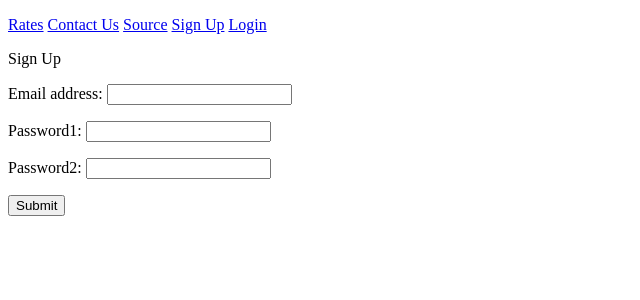
After one commit to xVilandx/currency, a Django app: page /account/signup/ in a window 1280 px wide. The commit adds this page. Shown: the top 300 px of the page, without its empty margins (0-640 px from the left). Run offline with Django 3.2, Linux system fonts and the light colour scheme.

Commit message:
HW13 done

```diff
--- /dev/null
+++ b/app/account/apps.py
@@ -0,0 +1,6 @@
+from django.apps import AppConfig
+
+
+class AccountConfig(AppConfig):
+    default_auto_field = 'django.db.models.BigAutoField'
+    name = 'account'
--- /dev/null
+++ b/app/account/forms.py
@@ -0,0 +1,50 @@
+import uuid
+
+from django import forms
+from django.conf import settings
+from django.contrib.auth import get_user_model
+from django.core.mail import send_mail
+from django.urls import reverse_lazy
+
+
+class UserSignUpForm(forms.ModelForm):
+    password1 = forms.CharField(widget=forms.PasswordInput)
+    password2 = forms.CharField(widget=forms.PasswordInput)
+
+    class Meta:
+        model = get_user_model()
+        fields = (
+            'email',
+            'password1',
+            'password2',
+        )
+
+    def clean(self):
+        cleaned_data: dict = super().clean()
+        if not self.errors:
+            if cleaned_data['password1'] != cleaned_data['password2']:
+                raise forms.ValidationError('Password should match')
+        return cleaned_data
+
+    def save(self, commit=True):
+        user = super().save(commit=False)
+        user.set_password(self.cleaned_data['password1'])
+        user.is_active = False
+        user.username = str(uuid.uuid4())
+        user.save()
+        self._send_email()
+        return user
+
+    def _send_email(self):
+        subject = 'Thanks for sign up'
+        path = reverse_lazy('account:activate', args=(self.instance.username, ))
+        body = f'''
+        {settings.HTTP_SCHEMA}://{settings.DOMAIN}{path}
+        '''
+        send_mail(
+            subject,
+            body,
+            settings.DEFAULT_FROM_EMAIL,
+            [self.instance.email],
+            fail_silently=False,
+        )
--- /dev/null
+++ b/app/account/models.py
@@ -0,0 +1,8 @@
+from django.contrib.auth.models import AbstractUser
+from django.db import models
+
+
+class User(AbstractUser):
+    USERNAME_FIELD = 'email'
+    REQUIRED_FIELDS = []
+    email = models.EmailField('email address', blank=True, unique=True)
--- /dev/null
+++ b/app/account/templates/signup.html
@@ -0,0 +1,13 @@
+{% extends 'base.html' %}
+
+{% block title %}Sign Up{% endblock title %}
+
+{% block content %}
+    Sign Up
+
+    <form method="post">
+        {% csrf_token %}
+        {{ form.as_p }}
+        <button type="submit">Submit</button>
+    </form>
+{% endblock content %}
--- /dev/null
+++ b/app/account/urls.py
@@ -0,0 +1,10 @@
+from account import views
+
+from django.urls import path
+
+app_name = 'account'
+
+urlpatterns = [
+    path('signup/', views.UserSignUpView.as_view(), name='signup'),
+    path('activate/<uuid:username>/', views.UserActivateView.as_view(), name='activate'),
+]
--- /dev/null
+++ b/app/account/views.py
@@ -0,0 +1,26 @@
+from account.forms import UserSignUpForm
+from account.models import User
+
+from django.contrib.auth import get_user_model
+from django.urls import reverse_lazy
+from django.views.generic import CreateView, RedirectView
+
+
+class UserSignUpView(CreateView):
+    queryset = get_user_model().objects.all()
+    template_name = 'signup.html'
+    success_url = reverse_lazy('index')
+    form_class = UserSignUpForm
+
+
+class UserActivateView(RedirectView):
+    pattern_name = 'login'
+
+    def get_redirect_url(self, *args, **kwargs):
+        username = kwargs.pop('username')
+        user = User.objects.filter(username=username).only('id').first()
+        if user:
+            user.is_active = True
+            user.save(update_fields=['is_active'])
+        url = super().get_redirect_url(*args, **kwargs)
+        return url
--- a/app/currency/templates/includes/navbar.html
+++ b/app/currency/templates/includes/navbar.html
@@ -8,7 +8,7 @@
         <a href="{% url 'profile' %}">My Profile</a>
         <a href="{% url 'logout' %}">Logout</a>
     {% else %}
-        <a href="#">Sign Up</a>
+        <a href="{% url 'account:signup' %}">Sign Up</a>
         <a href="{% url 'login' %}">Login</a>
     {% endif %}
 </p>
--- a/app/settings/settings.py
+++ b/app/settings/settings.py
@@ -47,6 +47,7 @@ INSTALLED_APPS = [
     'silk',
 
     'currency',
+    'account',
 ]
 
 MIDDLEWARE = [
@@ -155,8 +156,12 @@ LOGIN_REDIRECT_URL = reverse_lazy('index')
 LOGOUT_REDIRECT_URL = reverse_lazy('index')
 LOGIN_URL = reverse_lazy('login')
 
+AUTH_USER_MODEL = 'account.User'
 
 if DEBUG:
     import socket  # only if you haven't already imported this
     hostname, _, ips = socket.gethostbyname_ex(socket.gethostname())
     INTERNAL_IPS = [ip[:-1] + '1' for ip in ips] + ['127.0.0.1', '10.0.2.2']
+
+DOMAIN = '0:8000'
+HTTP_SCHEMA = 'http'
--- a/app/settings/urls.py
+++ b/app/settings/urls.py
@@ -17,4 +17,5 @@ urlpatterns = [
     path('auth/', include('django.contrib.auth.urls')),
     path('currency/', include('currency.urls')),
     path('silk/', include('silk.urls', namespace='silk')),
+    path('account/', include('account.urls')),
     ]
```
Also changed, not shown: app/account/__init__.py (added), app/account/admin.py (added), app/account/migrations/0001_initial.py (added), app/account/migrations/__init__.py (added), 1 other file.
